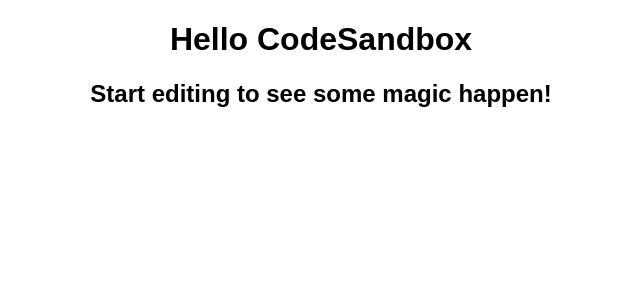
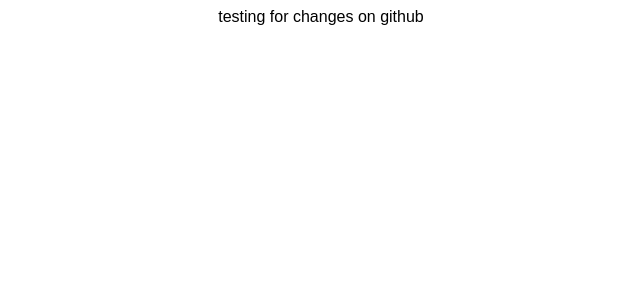
Before and after one commit to yashpriyam/intermediate-react, a React (Create React App) app: page / in a window 1280 px wide. Shown: the top 300 px of the page, without its empty margins (319-959 px from the left). Built offline with nearby package versions, Linux system fonts and the light colour scheme.

Commit message:
testing testing how code sandbox integrates with github with commits and pr

```diff
--- a/src/App.js
+++ b/src/App.js
@@ -3,8 +3,7 @@
 export default function App() {
   return (
     <div className="App">
-      <h1>Hello CodeSandbox</h1>
-      <h2>Start editing to see some magic happen!</h2>
+      testing for changes on github
     </div>
   );
 }
```
